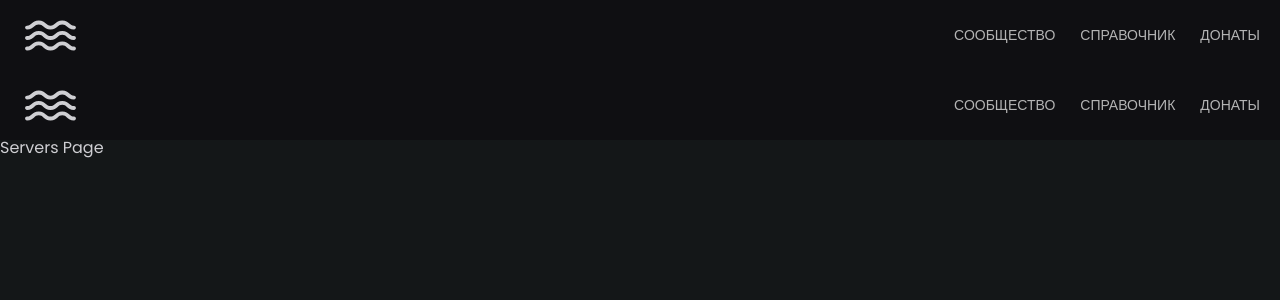
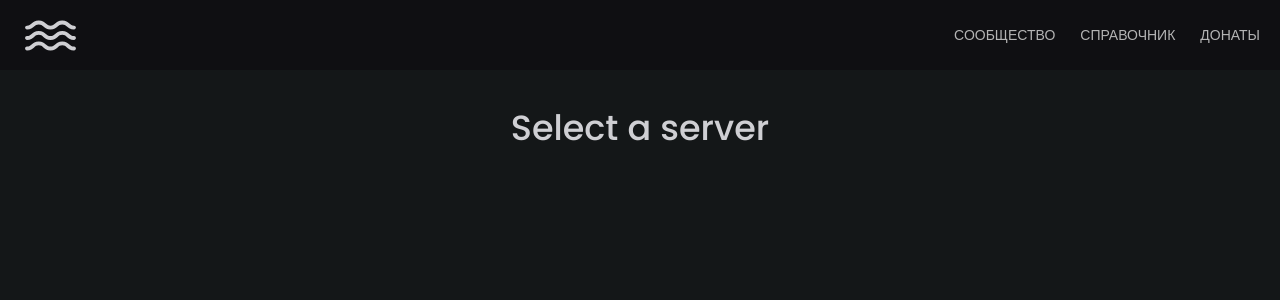
Before and after one commit to ClownsDev/ControllerBotWeb, a React (Vite) app: page /servers in a window 1280 px wide. Shown: the top 300 px of the page. Built offline with nearby package versions, Linux system fonts and the light colour scheme.

Commit message:
some fix

```diff
--- a/src/App.jsx
+++ b/src/App.jsx
@@ -6,7 +6,7 @@ import Footer from "./components/Footer/Footer";
 function App() {
   return (
     <>
-      <Header />
+      {/* <Header /> */}
       <Router />
       {/* <Footer /> */}
     </>
--- a/src/components/Servers/Servers.jsx
+++ b/src/components/Servers/Servers.jsx
@@ -1,13 +1,18 @@
 import React from "react";
 
 import Header from "../Header/Header";
-import styles from "./Servers.module.scss";
+import servers from "./Servers.module.scss";
+import global from "../assets/styles/_global.module.scss";
 
 const Servers = () => {
   return (
     <>
       <Header />
-      <div>Servers Page</div>
+      <>
+        <div className={global.container}>
+          <h1 className={servers.title}>Select a server</h1>
+        </div>
+      </>
     </>
   );
 };
--- a/src/components/Servers/Servers.module.scss
+++ b/src/components/Servers/Servers.module.scss
@@ -0,0 +1,8 @@
+@import "./../assets/styles/variables.scss";
+
+.title {
+  text-align: center;
+  margin-top: 40px;
+  font-size: $fontSize-extraLarge;
+  font-weight: 500;
+}
```
